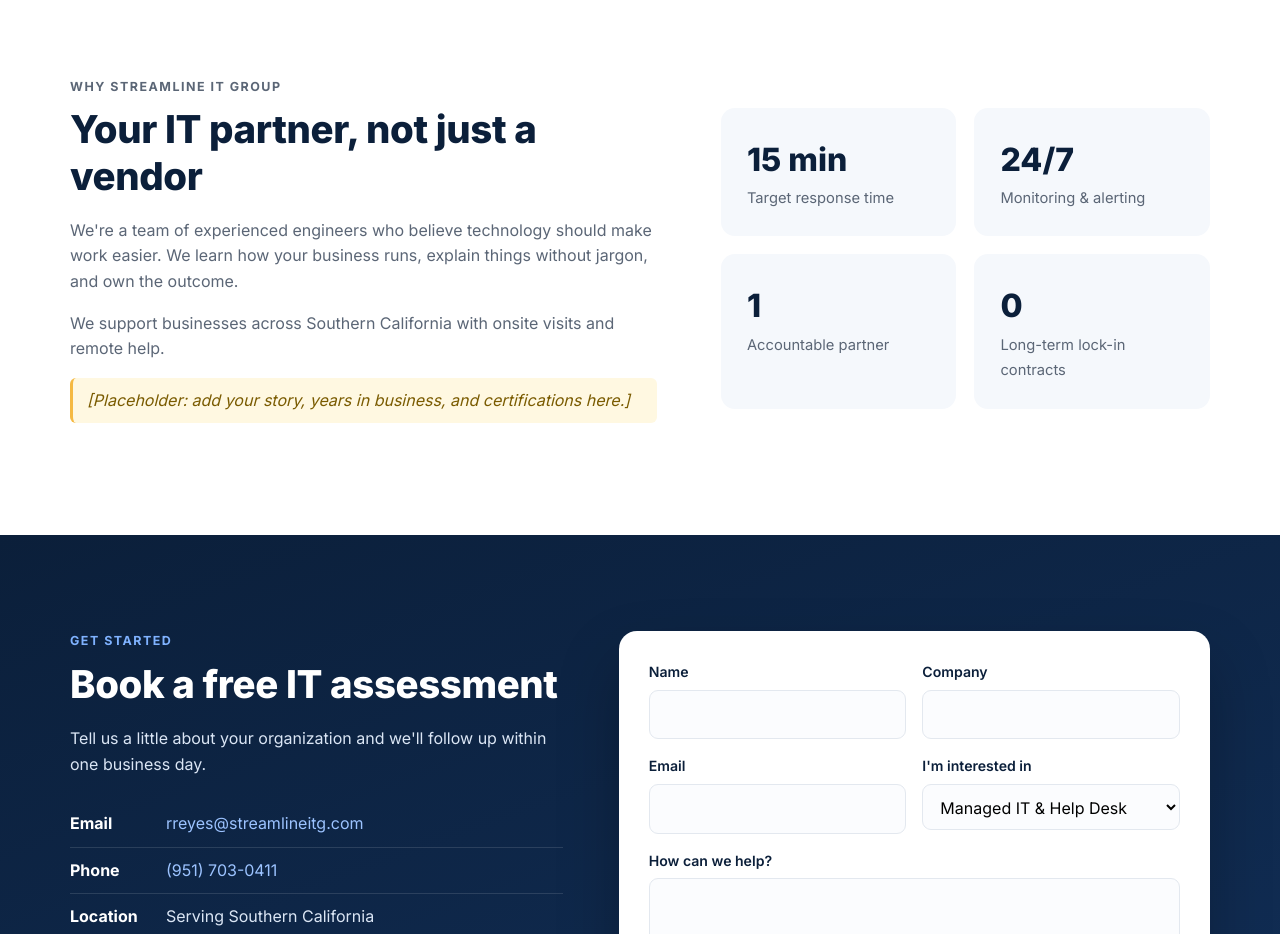
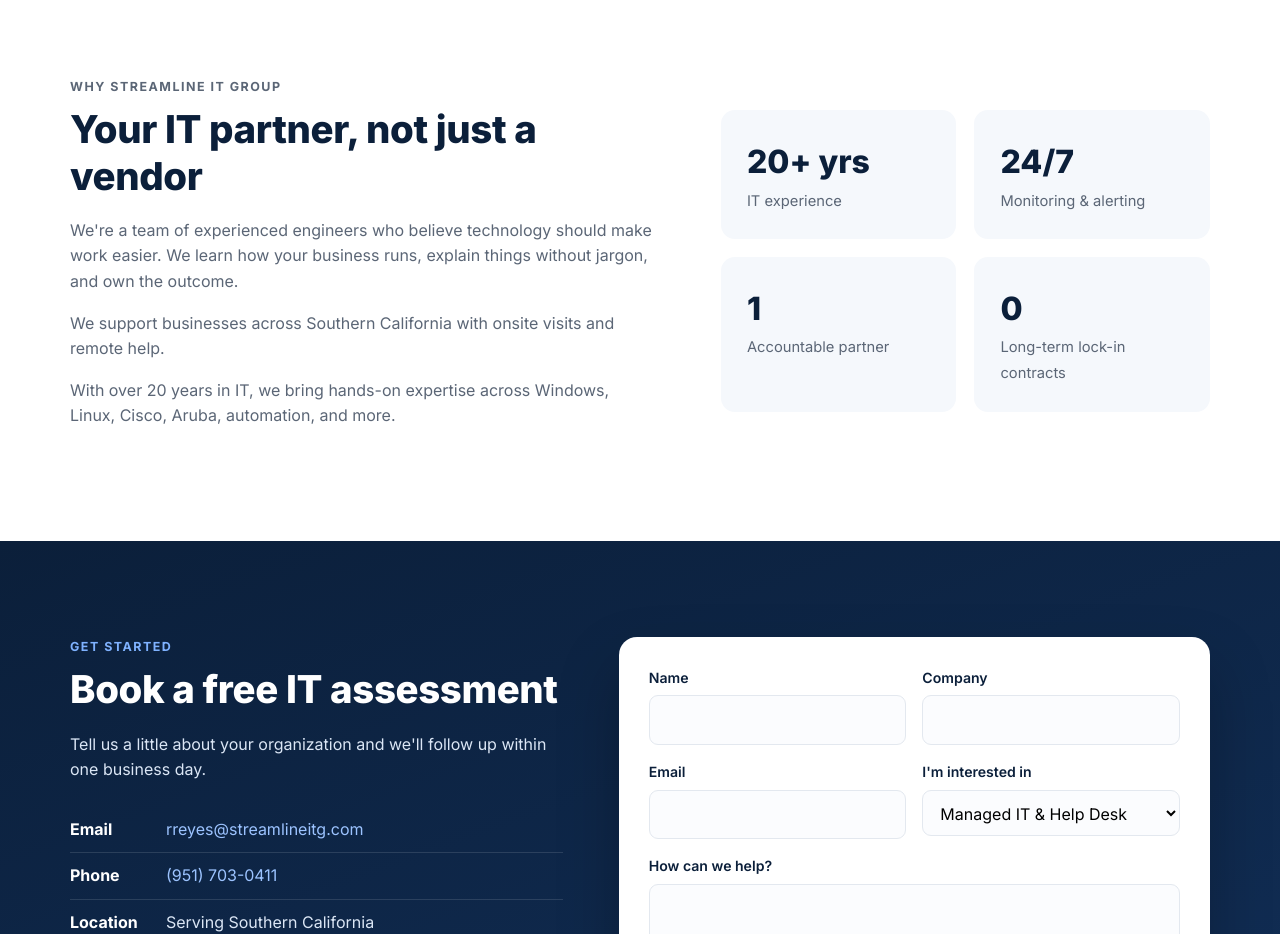
Before and after one commit to roadrunner951/streamlineitg, a plain HTML site: page index.html in a window 1280 px wide. Shown: the part 2220-3154 px from the top of the page. Drawn offline with Linux system fonts and the light colour scheme.

Commit message:
Add experience and expertise to About section

```diff
--- a/index.html
+++ b/index.html
@@ -123,10 +123,10 @@
           <h2>Your IT partner, not just a vendor</h2>
           <p>We're a team of experienced engineers who believe technology should make work easier. We learn how your business runs, explain things without jargon, and own the outcome.</p>
           <p>We support businesses across Southern California with onsite visits and remote help.</p>
-          <p class="placeholder-note">[Placeholder: add your story, years in business, and certifications here.]</p>
+          <p>With over 20 years in IT, we bring hands-on expertise across Windows, Linux, Cisco, Aruba, automation, and more.</p>
         </div>
         <div class="stats">
-          <div><b>15 min</b><span>Target response time</span></div>
+          <div><b>20+ yrs</b><span>IT experience</span></div>
           <div><b>24/7</b><span>Monitoring &amp; alerting</span></div>
           <div><b>1</b><span>Accountable partner</span></div>
           <div><b>0</b><span>Long-term lock-in contracts</span></div>
```
